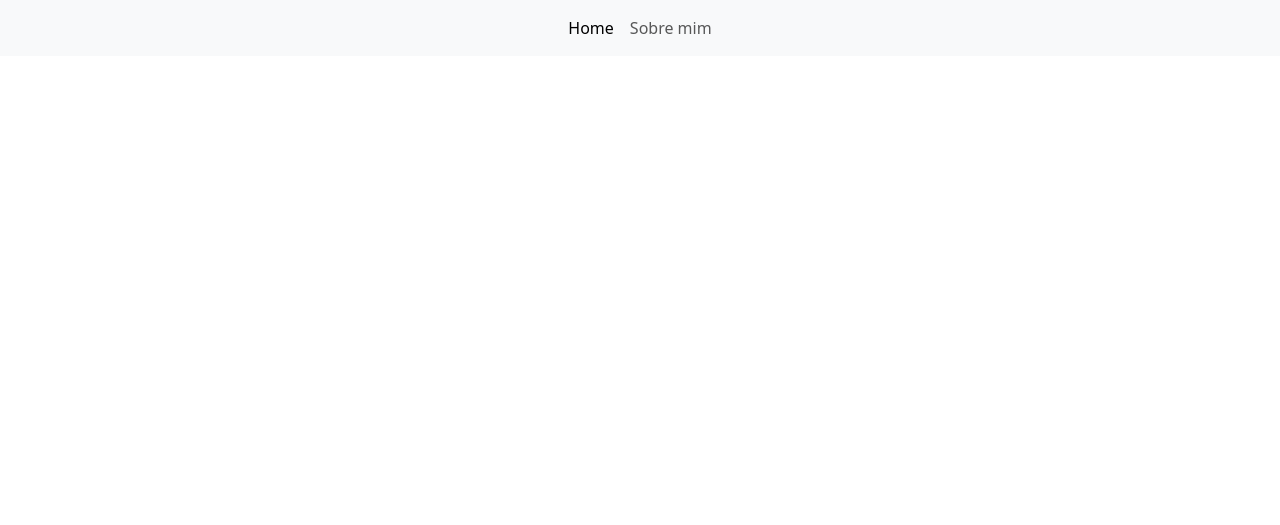
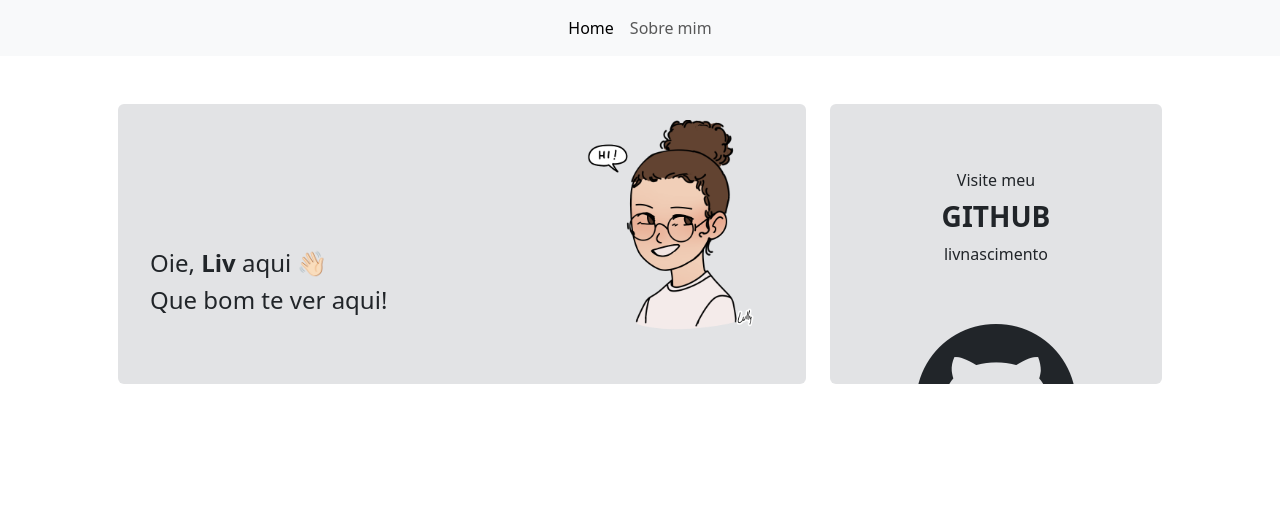
Before and after one commit to livnascimento/introducao-ao-frontend, a plain HTML site: page projeto/index.html in a window 1280 px wide. Drawn offline with nearby package versions, Linux system fonts and the light colour scheme.

Commit message:
chore: aula 07

```diff
--- a/projeto/css/style.css
+++ b/projeto/css/style.css
@@ -3,3 +3,28 @@
     -lilas: #A993BF;
     -rosa: #F2B6D7;
 }
+
+.card {
+    overflow: hidden;
+}
+
+@media (min-width: 768px) {
+    .card {
+        height: 17.5em;
+    }
+}
+
+@media (max-width: 240px) {
+    img {
+        transform: scale(0.8);
+    }
+    .card {
+        height: 19em;
+    }
+}
+
+@media (max-width: 768px) {
+    img {
+        transform: scale(0.8);
+    }
+}
--- a/projeto/index.html
+++ b/projeto/index.html
@@ -7,6 +7,7 @@
   <title>Bootstrap demo</title>
   <link href="https://cdn.jsdelivr.net/npm/bootstrap@5.3.2/dist/css/bootstrap.min.css" rel="stylesheet" integrity="sha384-T3c6CoIi6uLrA9TneNEoa7RxnatzjcDSCmG1MXxSR1GAsXEV/Dwwykc2MPK8M2HN" crossorigin="anonymous">
   <link rel="stylesheet" href="./css/style.css">
+  <link rel="stylesheet" href="https://cdn.jsdelivr.net/npm/bootstrap-icons@1.11.2/font/bootstrap-icons.min.css">
 </head>
 
 <body>
@@ -23,6 +24,35 @@
       </div>
     </div>
   </nav>
+  <div class="container">
+    <div class="row mx-lg-4">
+      <div class="col-12 col-lg-8 mt-3 mt-lg-5">
+        <div class="card mb-3 border-0 p-3 bg-secondary-subtle">
+          <div class="row g-0">
+            <div class="col-md-8 d-flex align-items-end">
+              <div class="card-body">
+                <h4 class="card-title">Oie, <strong>Liv</strong> aqui 👋🏻</h4>
+                <h4 class="card-title">Que bom te ver aqui!</h4>
+              </div>
+            </div>
+            <div class="col-md-4">
+              <img src="./assets/avatar.png" class="img-fluid rounded-start" alt="...">
+            </div>
+          </div>
+        </div>
+      </div>
+      <div class="col-12 col-lg-4 mt-3 mt-lg-5">
+        <div class="card border-0 bg-secondary-subtle text-center">
+          <div class="card-body mt-3 mt-lg-5">
+            <p class="card-text mb-0">Visite meu</p>
+            <h3 class="card-title fw-bolder my-2">GITHUB</h3>
+            <p class="card-text mb-0">livnascimento</p>
+          </div>
+          <div id="github"><i class="bi bi-github mb-0" style="font-size: 10em;"></i></div>
+        </div>
+      </div>
+    </div>
+  </div>
   <script src="https://cdn.jsdelivr.net/npm/bootstrap@5.3.2/dist/js/bootstrap.bundle.min.js" integrity="sha384-C6RzsynM9kWDrMNeT87bh95OGNyZPhcTNXj1NW7RuBCsyN/o0jlpcV8Qyq46cDfL" crossorigin="anonymous"></script>
 </body>
 
```
